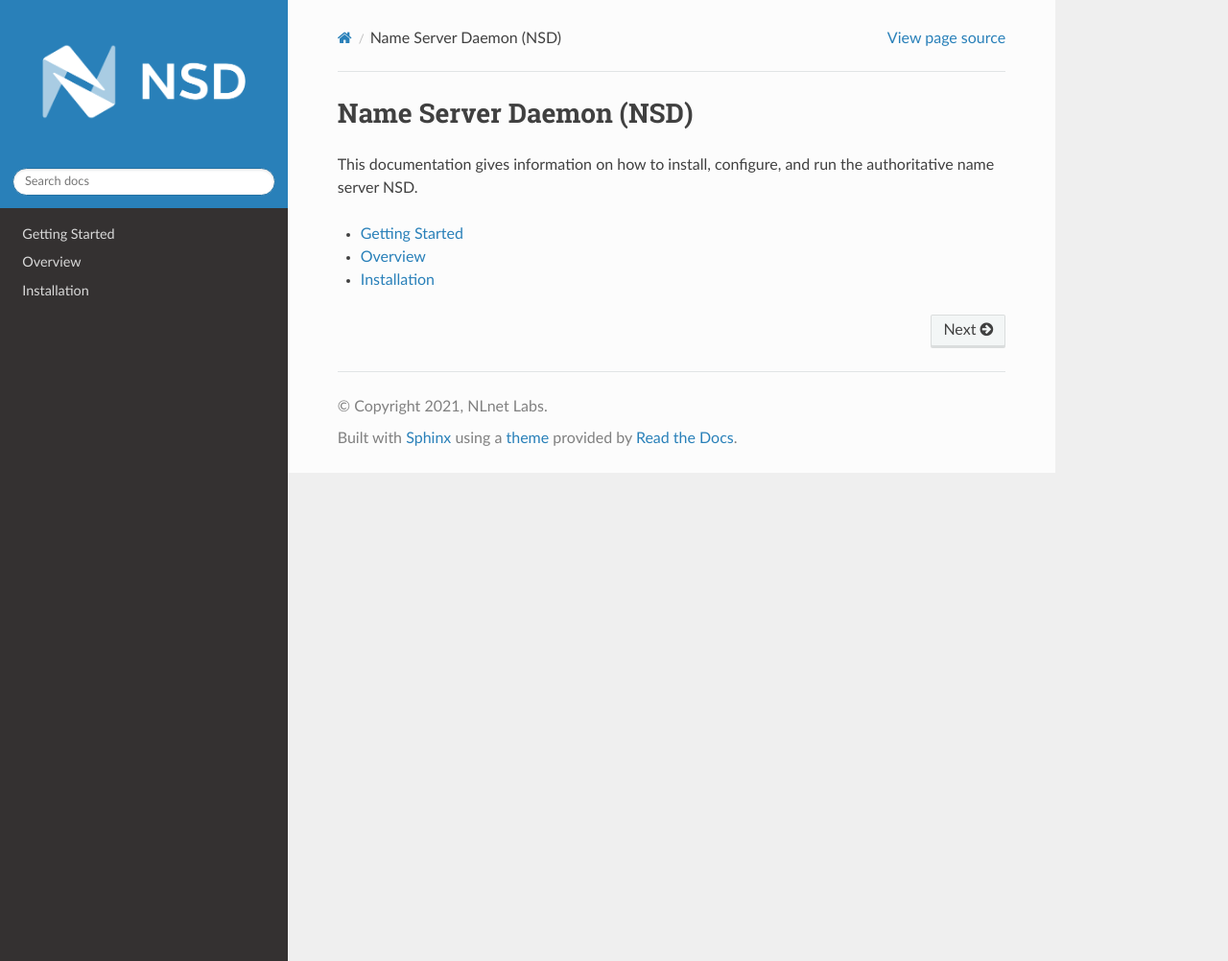
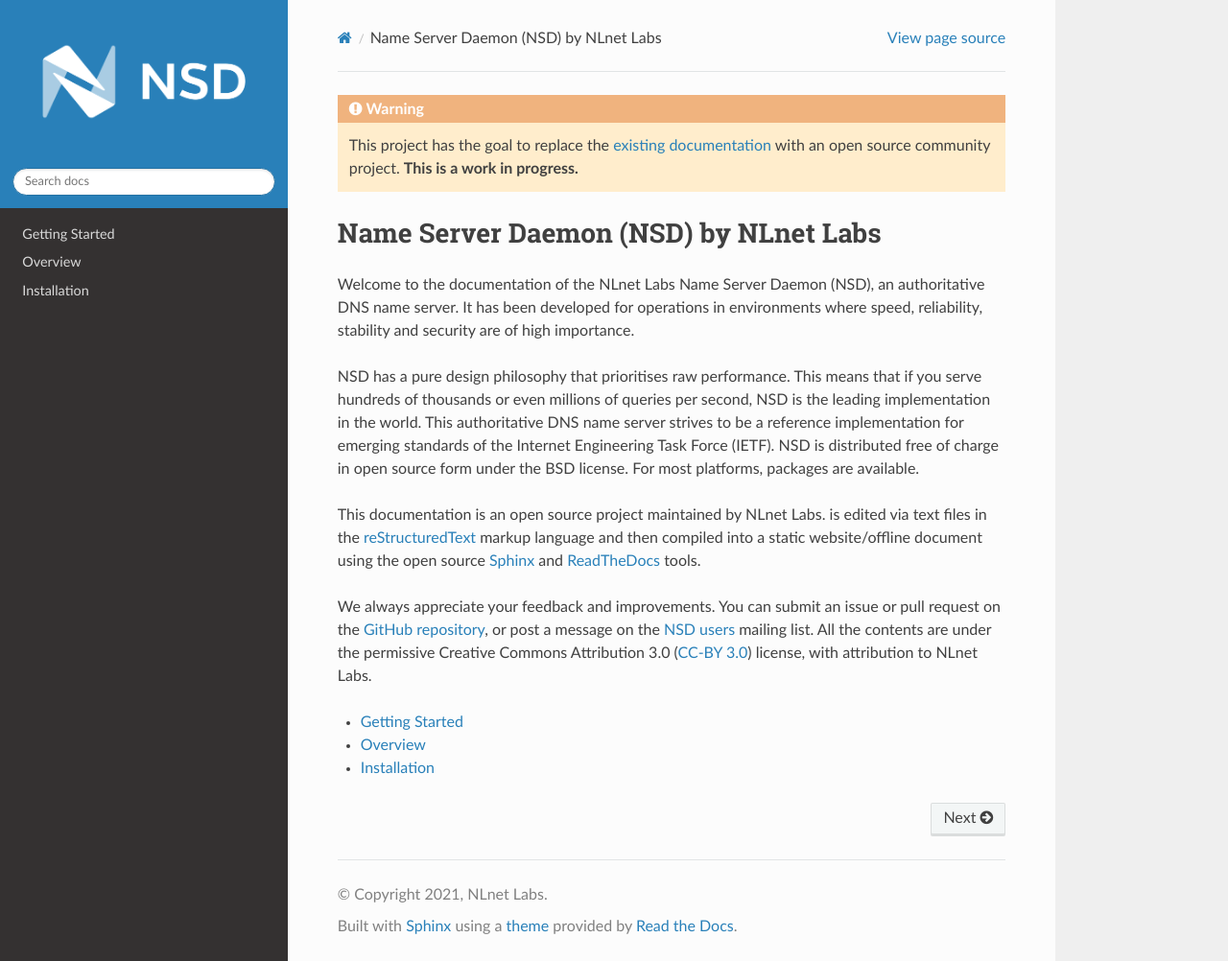
Before and after one commit to NLnetLabs/nsd-manual, a Sphinx documentation site: the page built from source/index.rst, in a window 1280 px wide and 1002 px high. Shown: the whole window at 96% size. Built offline with Sphinx 7.4.7 and the Read the Docs theme 2.0.0, drawn with Linux system fonts in a browser that asks for light colours.

Commit message:
Update intro

```diff
--- a/source/index.rst
+++ b/source/index.rst
@@ -1,10 +1,39 @@
 .. _doc_nsd:
 
-Name Server Daemon (NSD)
-========================
+.. Warning:: This project has the goal to replace the `existing documentation
+             <https://www.nlnetlabs.nl/documentation/nsd/>`_ with an
+             open source community project. **This is a work in progress.**
 
-This documentation gives information on how to install, configure, and
-run the authoritative name server NSD.
+Name Server Daemon (NSD) by NLnet Labs
+======================================
+
+Welcome to the documentation of the NLnet Labs Name Server Daemon (NSD), an
+authoritative DNS name server. It has been developed for operations in
+environments where speed, reliability, stability and security are of high
+importance.
+
+NSD has a pure design philosophy that prioritises raw performance. This means
+that if you serve hundreds of thousands or even millions of queries per second,
+NSD is the leading implementation in the world. This authoritative DNS name
+server strives to be a reference implementation for emerging standards of the
+Internet Engineering Task Force (IETF). NSD is distributed free of charge in
+open source form under the BSD license. For most platforms, packages are
+available.
+
+This documentation is an open source project maintained by NLnet Labs. is edited
+via text files in the `reStructuredText
+<http://www.sphinx-doc.org/en/stable/rest.html>`_ markup language and then
+compiled into a static website/offline document using the open source `Sphinx
+<http://www.sphinx-doc.org>`_ and `ReadTheDocs <https://readthedocs.org/>`_
+tools.
+
+We always appreciate your feedback and improvements. You can submit an issue or
+pull request on the `GitHub repository
+<https://github.com/NLnetLabs/nsd-manual/issues>`_, or post a message on the
+`NSD users <https://lists.nlnetlabs.nl/mailman/listinfo/nsd-users>`_ mailing
+list. All the contents are under the permissive Creative Commons Attribution 3.0
+(`CC-BY 3.0 <https://creativecommons.org/licenses/by/3.0/>`_) license, with
+attribution to NLnet Labs.
 
 
 .. toctree::
```
